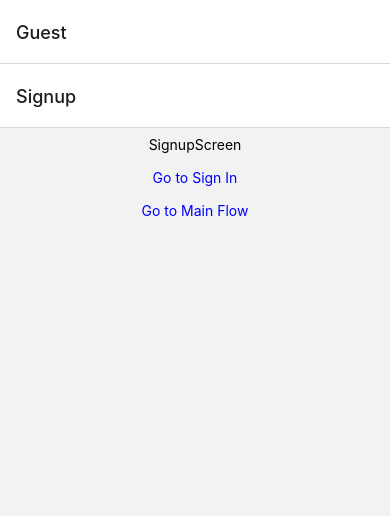
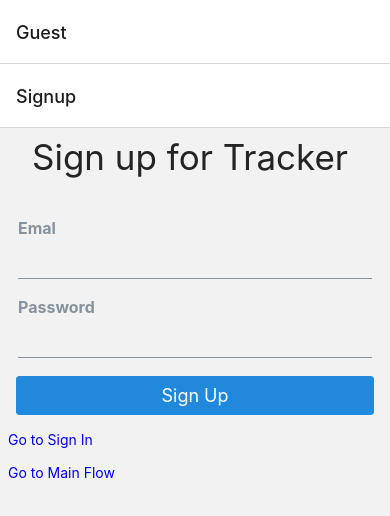
Before and after one commit to bseleng/rn-track, a React Native app: screen /Guest in a window 390 px wide. Shown: the top 516 px of the page. Built offline with nearby package versions, Linux system fonts and the light colour scheme.

Commit message:
SEC 15 | feat: add spacer, install react native elements

```diff
--- a/package.json
+++ b/package.json
@@ -19,6 +19,7 @@
     "react": "17.0.2",
     "react-dom": "17.0.2",
     "react-native": "0.68.2",
+    "react-native-elements": "^3.4.2",
     "react-native-gesture-handler": "~2.2.1",
     "react-native-safe-area-context": "4.2.4",
     "react-native-screens": "~3.11.1",
--- a/src/screens/SignupScreen.tsx
+++ b/src/screens/SignupScreen.tsx
@@ -1,7 +1,9 @@
 import React from "react";
-import { Pressable, StyleSheet, Text, View } from "react-native";
+import { Pressable, StyleSheet, View } from "react-native";
 import Routes from "../Navigators/routes";
 import Navigation from "../types/thirdParty/navigation";
+import { Button, Input, Text } from "react-native-elements";
+import Spacer from "../utils/styleHelpers/Spacer";
 
 interface IProps {
   navigation: Navigation;
@@ -9,7 +11,15 @@ interface IProps {
 
 const SignupScreen = ({ navigation: { navigate } }: IProps) => (
   <View style={styles.wrap}>
-    <Text>SignupScreen</Text>
+    <Spacer cssProp={"margin"} cssValues={[0, 24, 40, 24]}>
+      <Text h2>Sign up for Tracker</Text>
+    </Spacer>
+    <Input label={"Emal"} />
+    <Spacer cssProp={"margin"} cssValues={[0, 0, 8, 0]} />
+    <Input label={"Password"} />
+    <Spacer cssProp={"margin"} cssValues={[8, 8, 0, 8]}>
+      <Button title="Sign Up" />
+    </Spacer>
 
     <Pressable
       style={styles.navButtonWrap}
@@ -30,7 +40,7 @@ const styles = StyleSheet.create({
   wrap: {
     padding: 8,
     flex: 1,
-    alignItems: "center",
+    // alignItems: "center",
   },
   navButtonWrap: {
     marginTop: 16,
--- /dev/null
+++ b/src/types/common/styles.ts
@@ -0,0 +1 @@
+export type CssFourSides = [number, number, number, number];
--- /dev/null
+++ b/src/utils/styleHelpers/Spacer.tsx
@@ -0,0 +1,22 @@
+import React, { ReactElement } from "react";
+import { View } from "react-native";
+import { CssFourSides } from "../../types/common/styles";
+
+interface IProps {
+  cssValues: CssFourSides;
+  cssProp: "margin" | "padding";
+  children?: ReactElement;
+}
+
+const Spacer = ({ cssValues, children, cssProp }: IProps) => {
+  const getSpace = () => ({
+    [cssProp + "Top"]: cssValues[0],
+    [cssProp + "Right"]: cssValues[1],
+    [cssProp + "Bottom"]: cssValues[2],
+    [cssProp + "Left"]: cssValues[3],
+  });
+
+  return <View style={getSpace()}>{children}</View>;
+};
+
+export default Spacer;
```
Also changed, not shown: 1 other file (tests, documents, lock files or other folders).
